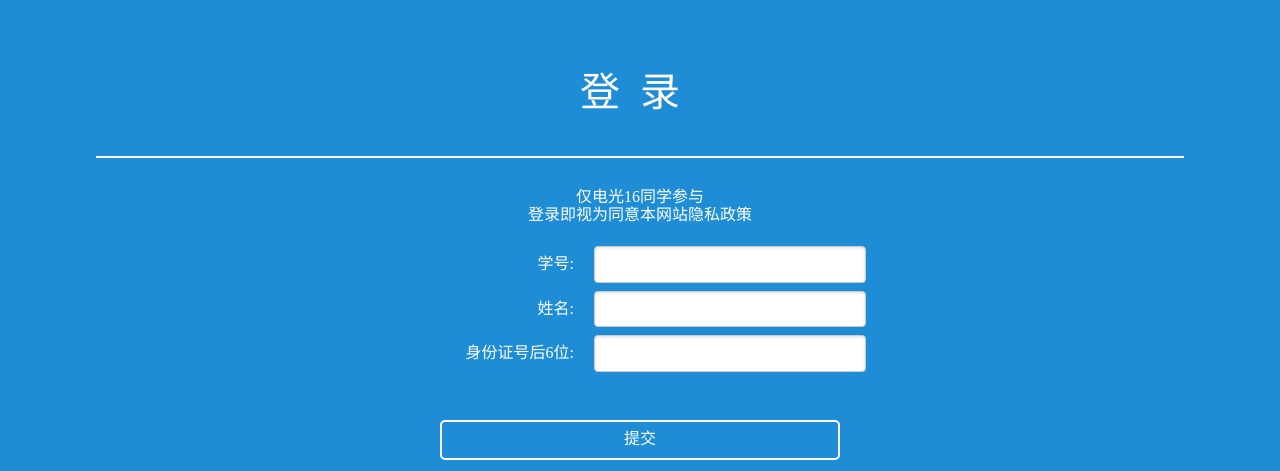
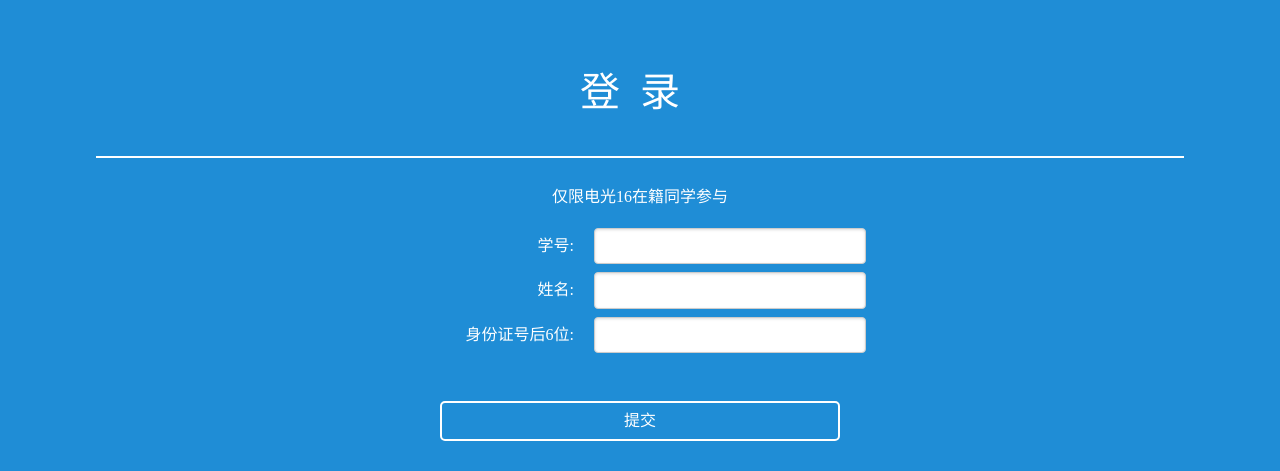
Before and after one commit to 1184291824/cornerstone, a Django app: page /APPApi/graduationPhoto/login/ in a window 1280 px wide. Shown: the top 471 px of the page. Run offline with Django 3.2, Linux system fonts and the light colour scheme; some libraries are stand-ins or nearby versions.

Commit message:
毕业账单修改2

```diff
--- a/templates/App/graduationPhoto/login.html
+++ b/templates/App/graduationPhoto/login.html
@@ -22,7 +22,7 @@
 </head>
 <body>
 <div class="body-title"><label>{{ title }}</label></div>
-<p style="text-align: center;color: white">仅电光16同学参与<br>登录即视为同意本网站隐私政策</p>
+<p style="text-align: center;color: white">仅限电光16在籍同学参与</p>
 <div class="form">
     <form class="pure-form pure-form-aligned" method="post" action="./" enctype="multipart/form-data">
         <fieldset>
```
